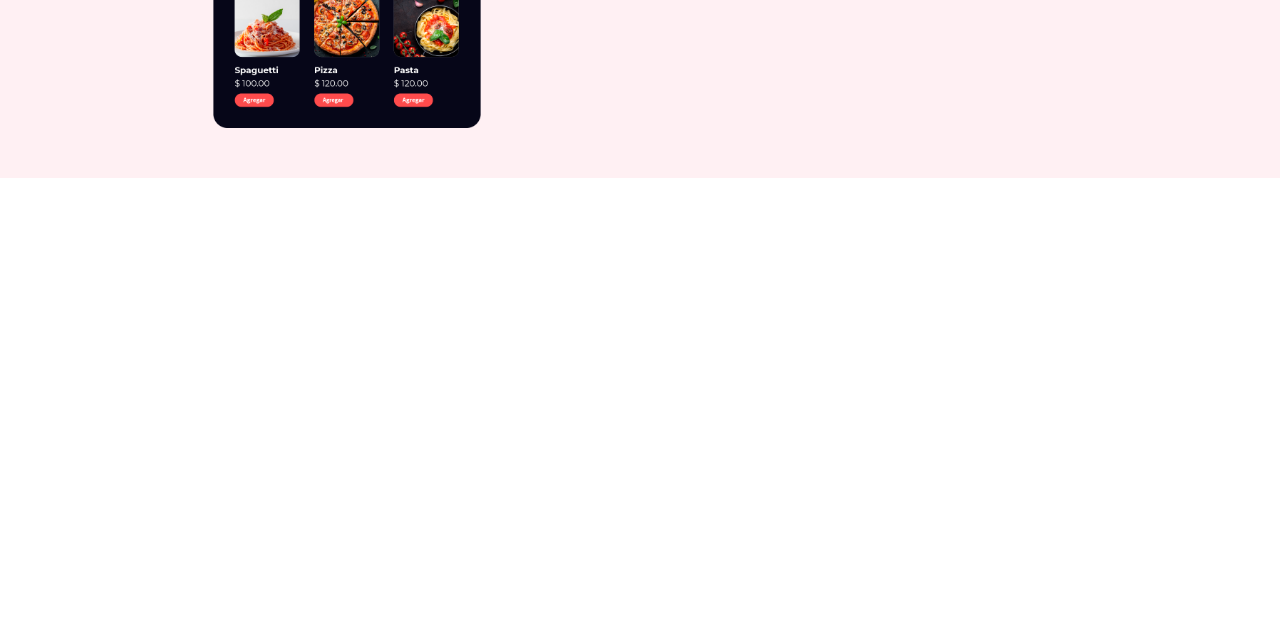
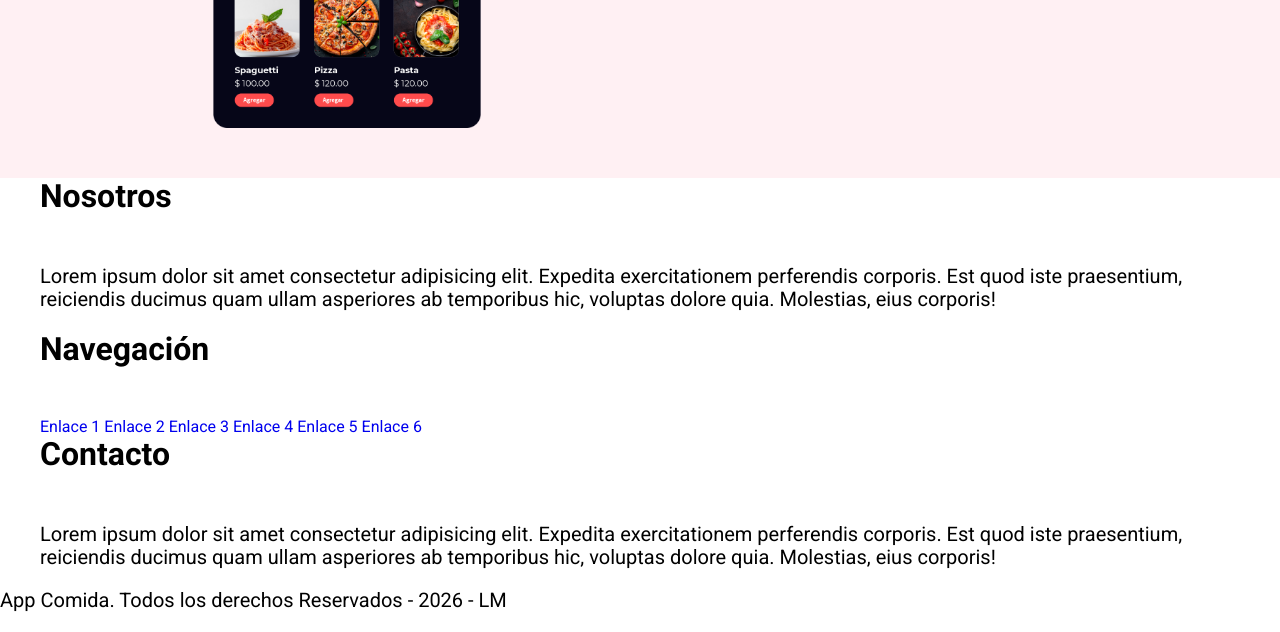
Before and after one commit to Monroybr/deliveryApp, a website: page index.html in a window 1280 px wide. Shown: the part 5653-6285 px from the top of the page. Before the commit the page ends 5831 px from the top, so only its background shows below. Drawn offline with Linux system fonts and the light colour scheme.

Commit message:
Se creo la seccion de footer en html

```diff
--- a/index.html
+++ b/index.html
@@ -18,9 +18,9 @@
         </div>
 
         <nav class="navegacion">
-            <a href="#" class="navegacion__link">Iniciar Sesión</a>
-            <a href="#" class="navegacion__link">Crear Cuenta</a>
-            <a href="#" class="navegacion__link navegacion__link--registrar">Registrar Restaurante</a>
+            <a href="iniciar_sesion.html" class="navegacion__link">Iniciar Sesión</a>
+            <a href="crear_cuenta.html" class="navegacion__link">Crear Cuenta</a>
+            <a href="registrar_restaurante.html" class="navegacion__link navegacion__link--registrar">Registrar Restaurante</a>
         </nav>
     </header>
     <!--Seccion formulario-->
@@ -392,5 +392,37 @@
             </div>
         </div>
     </section>
+
+    <!--Seccion footer-->
+    <footer class="footer">
+        <div class="footer__grid contenedor">
+            <div class="footer__widget">
+                <h3 class="footer__heading">Nosotros</h3>
+                <p class="footer__texto">Lorem ipsum dolor sit amet consectetur adipisicing elit. Expedita exercitationem perferendis corporis.
+                Est quod iste praesentium, reiciendis ducimus quam ullam asperiores ab temporibus hic, voluptas dolore quia.
+                Molestias, eius corporis!</p>
+            </div> <!--Fin nosotros-->
+            <div class="footer__widget">
+                <h3 class="footer__heading">Navegación</h3>
+                <nav class="footer_nav">
+                    <a class="footer__link" href="#">Enlace 1</a>
+                    <a class="footer__link" href="#">Enlace 2</a>
+                    <a class="footer__link" href="#">Enlace 3</a>
+                    <a class="footer__link" href="#">Enlace 4</a>
+                    <a class="footer__link" href="#">Enlace 5</a>
+                    <a class="footer__link" href="#">Enlace 6</a>
+                </nav>
+            </div> <!--Fin navegacion-->
+
+            <div class="footer__widget">
+                <h3 class="footer__heading">Contacto</h3>
+                <p class="footer__texto">Lorem ipsum dolor sit amet consectetur adipisicing elit. Expedita exercitationem perferendis corporis.
+                Est quod iste praesentium, reiciendis ducimus quam ullam asperiores ab temporibus hic, voluptas dolore quia.
+                Molestias, eius corporis!</p>
+            </div> <!--Fin contacto-->
+        </div>
+
+        <p class="footer__copyright">App Comida. Todos los derechos Reservados - 2026 - LM</p>
+    </footer>
 </body>
 </html>
```
Also changed, not shown: base.html (added), crear_cuenta.html (added), iniciar_sesion.html (added), registrar_restaurante.html (added).
